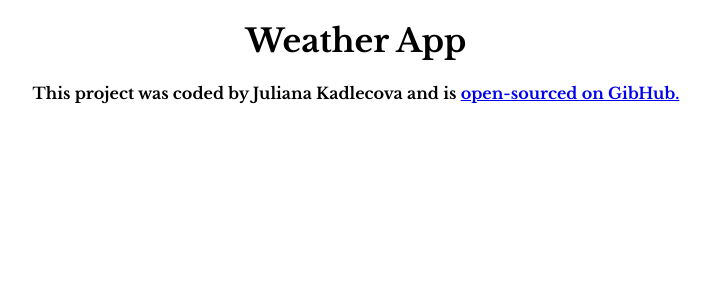
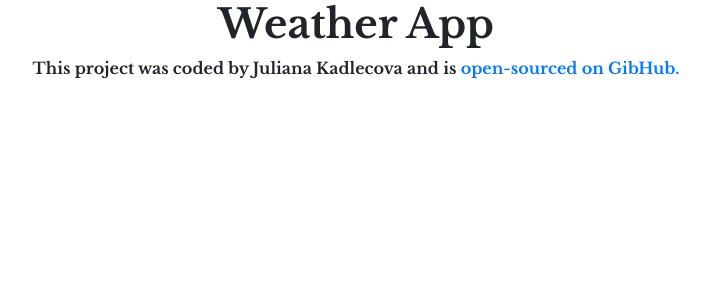
Before and after one commit to JuKad/jk-react-weather-app, a React (Create React App) app: page / in a window 1280 px wide. Shown: the top 300 px of the page, without its empty margins (284-994 px from the left). Built offline with nearby package versions, Linux system fonts and the light colour scheme.

Commit message:
implementing bootstrap and updating terminal

```diff
--- a/package.json
+++ b/package.json
@@ -6,6 +6,8 @@
     "@testing-library/jest-dom": "^5.11.9",
     "@testing-library/react": "^11.2.5",
     "@testing-library/user-event": "^12.7.1",
+    "axios": "^0.21.1",
+    "bootstrap": "^4.6.0",
     "react": "^17.0.1",
     "react-dom": "^17.0.1",
     "react-scripts": "4.0.2",
--- a/src/App.js
+++ b/src/App.js
@@ -1,9 +1,11 @@
 import React from "react";
+import 'bootstrap/dist/css/bootstrap.css';
 import './App.css';
 
 export default function App() {
   return (
     <div className="App">
+      <div className="container">
       <h1>
          Weather App
       </h1>
@@ -15,6 +17,7 @@
           open-sourced on GibHub.
         </a>
       </footer>
+      </div>
     </div>
   );
 }
--- a/src/index.js
+++ b/src/index.js
@@ -1,5 +1,6 @@
 import React from 'react';
 import ReactDOM from 'react-dom';
+import 'bootstrap/dist/css/bootstrap.css';
 import './index.css';
 import App from './App';
 import reportWebVitals from './reportWebVitals';
```
Also changed, not shown: 1 other file (tests, documents, lock files or other folders).
